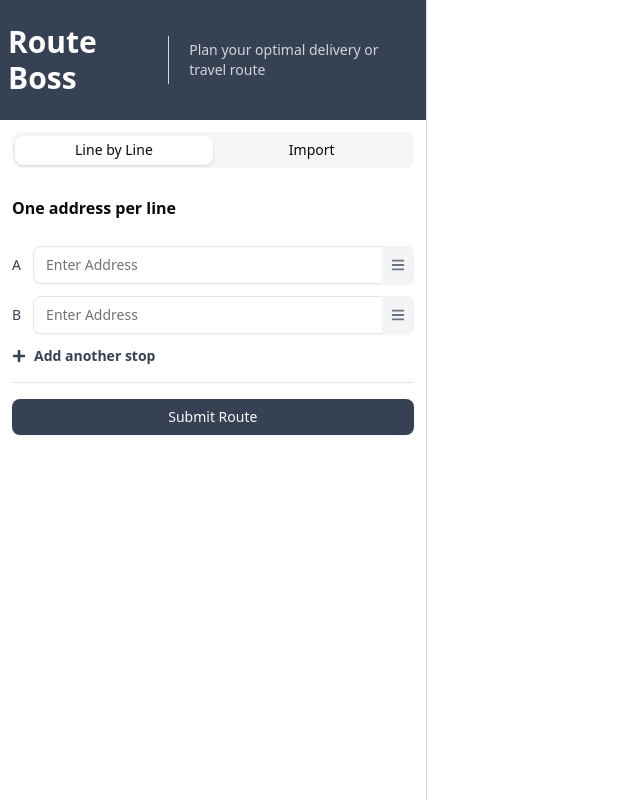
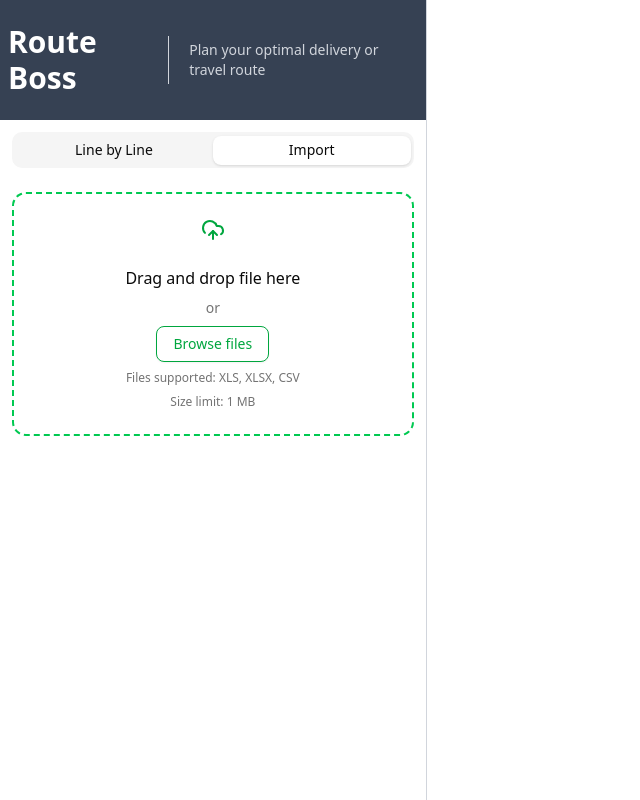
Before and after one commit to ReneMSdev/route-planner-nextjs, a Next.js app: page / in a window 1280 px wide. Shown: the whole page, without its empty margins (0-640 px from the left). Built offline with nearby package versions, Linux system fonts and the light colour scheme.

Commit message:
Set up ImportForm and file parsing logic

```diff
--- a/package.json
+++ b/package.json
@@ -20,10 +20,13 @@
     "clsx": "^2.1.1",
     "lucide-react": "^0.509.0",
     "next": "15.3.2",
+    "papaparse": "^5.5.2",
     "react": "^19.0.0",
     "react-dom": "^19.0.0",
+    "react-dropzone": "^14.3.8",
     "react-icons": "^5.5.0",
-    "tailwind-merge": "^3.2.0"
+    "tailwind-merge": "^3.2.0",
+    "xlsx": "^0.18.5"
   },
   "devDependencies": {
     "@eslint/eslintrc": "^3",
--- a/src/app/page.js
+++ b/src/app/page.js
@@ -1,11 +1,25 @@
 'use client'
 
+import { useState } from 'react'
 import { Tabs, TabsList, TabsTrigger, TabsContent } from '@/components/ui/tabs'
 import { Separator } from '@/components/ui/separator'
 import AddressForm from '@/components/AddressForm/AddressForm'
 import ImportForm from '@/components/ImportForm'
+import { parseFile } from '@/components/ImportForm/parseFile'
 
 export default function Home() {
+  const [activeTab, setActiveTab] = useState('import')
+  const [addresses, setAddresses] = useState(['', ''])
+
+  const handleFileAccepted = (file) => {
+    parseFile(file, (parsedAddresses) => {
+      if (parsedAddresses.length > 0) {
+        setAddresses(parsedAddresses)
+        setActiveTab('line') // auto-switch to Line by line tab
+      }
+    })
+  }
+
   return (
     <div className='flex h-screen'>
       {/* Left Column */}
@@ -21,7 +35,8 @@ export default function Home() {
 
         {/* Tabs */}
         <Tabs
-          defaultValue='line'
+          value={activeTab}
+          onValueChange={setActiveTab}
           className='p-3'
         >
           <TabsList className='grid w-full grid-cols-2'>
@@ -40,11 +55,14 @@ export default function Home() {
           </TabsList>
 
           <TabsContent value='line'>
-            <AddressForm />
+            <AddressForm
+              stops={addresses}
+              setStops={setAddresses}
+            />
           </TabsContent>
 
           <TabsContent value='import'>
-            <ImportForm />
+            <ImportForm onFileAccepted={handleFileAccepted} />
           </TabsContent>
         </Tabs>
       </div>
--- a/src/components/AddressForm/AddressForm.jsx
+++ b/src/components/AddressForm/AddressForm.jsx
@@ -1,6 +1,5 @@
 'use client'
 
-import { useState } from 'react'
 import { DndContext, closestCenter } from '@dnd-kit/core'
 import { arrayMove, SortableContext, verticalListSortingStrategy } from '@dnd-kit/sortable'
 
@@ -10,9 +9,7 @@ import { Separator } from '@/components/ui/separator'
 import { Card, CardHeader, CardTitle, CardContent } from '@/components/ui/card'
 import { FaPlus } from 'react-icons/fa'
 
-export default function AddressForm() {
-  const [stops, setStops] = useState(['', ''])
-
+export default function AddressForm({ stops, setStops }) {
   const handleAddStop = () => {
     setStops([...stops, ''])
   }
--- a/src/components/ImportForm.jsx
+++ /dev/null
@@ -1,17 +0,0 @@
-'use client'
-
-import { Card, CardHeader, CardTitle, CardContent } from '@/components/ui/card'
-
-export default function ImportForm() {
-  return (
-    <Card className='border-none shadow-none m-0'>
-      <CardHeader className='px-0'>
-        <CardTitle>Import CSV or Excel</CardTitle>
-      </CardHeader>
-      <CardContent className='px-0'>
-        <p>Upload a CSV or XLSX file with a list of addresses.</p>
-        <p>Each row should contain one address.</p>
-      </CardContent>
-    </Card>
-  )
-}
--- /dev/null
+++ b/src/components/ImportForm/ImportForm.jsx
@@ -0,0 +1,65 @@
+// File: components/ImportForm/ImportForm.js
+'use client'
+
+import { useCallback } from 'react'
+import { useDropzone } from 'react-dropzone'
+import { Button } from '@/components/ui/button'
+import { Card, CardContent, CardHeader } from '@/components/ui/card'
+import { UploadCloud } from 'lucide-react'
+
+export default function ImportForm({ onFileAccepted }) {
+  const onDrop = useCallback(
+    (acceptedFiles) => {
+      if (acceptedFiles && acceptedFiles.length > 0) {
+        onFileAccepted(acceptedFiles[0])
+      }
+    },
+    [onFileAccepted]
+  )
+
+  const {
+    getRootProps,
+    getInputProps,
+    isDragActive,
+    open: openFileDialog,
+  } = useDropzone({
+    onDrop,
+    noClick: true,
+    noKeyboard: true,
+    accept: {
+      'text/csv': ['.csv'],
+      'application/vnd.ms-excel': ['.xls'],
+      'application/vnd.openxmlformats-officedocument.spreadsheetml.sheet': ['.xlsx'],
+    },
+    maxSize: 1024 * 1024, // 1 MB
+  })
+
+  return (
+    <Card className='mt-4 border-dashed border-2 border-green-500 bg-white shadow-none'>
+      <CardHeader className='flex items-center justify-center'>
+        <UploadCloud className='text-green-600 text-md' />
+      </CardHeader>
+
+      <CardContent className='text-center space-y-2'>
+        <div {...getRootProps({ className: 'flex flex-col items-center cursor-pointer' })}>
+          <input {...getInputProps()} />
+          <p className='font-medium'>Drag and drop file here</p>
+        </div>
+
+        <p className='text-sm text-muted-foreground'>or</p>
+
+        <Button
+          type='button'
+          variant='outline'
+          onClick={openFileDialog}
+          className='text-green-600 border-green-600 hover:bg-green-50'
+        >
+          Browse files
+        </Button>
+
+        <p className='text-xs text-muted-foreground'>Files supported: XLS, XLSX, CSV</p>
+        <p className='text-xs text-muted-foreground'>Size limit: 1 MB</p>
+      </CardContent>
+    </Card>
+  )
+}
--- /dev/null
+++ b/src/components/ImportForm/index.js
@@ -0,0 +1 @@
+export { default } from './ImportForm'
--- /dev/null
+++ b/src/components/ImportForm/parseFile.js
@@ -0,0 +1,40 @@
+// File: components/ImportForm/parseFile.js
+import * as XLSX from 'xlsx'
+import Papa from 'papaparse'
+
+/**
+ * Reads and parses a CSV, XLS, or XLSX file to extract addresses.
+ * Calls onComplete(addresses: string[]) when parsing is done.
+ */
+export async function parseFile(file, onComplete) {
+  const fileName = file.name.toLowerCase()
+
+  if (fileName.endsWith('.csv')) {
+    Papa.parse(file, {
+      complete: (results) => {
+        const addresses = results.data
+          .flat()
+          .map((entry) => String(entry).trim())
+          .filter(Boolean)
+        onComplete(addresses)
+      },
+      error: (err) => {
+        console.error('CSV Parse Error:', err)
+        onComplete([])
+      },
+    })
+  } else if (fileName.endsWith('.xls') || fileName.endsWith('.xlsx')) {
+    const data = await file.arrayBuffer()
+    const workbook = XLSX.read(data, { type: 'array' })
+    const firstSheet = workbook.Sheets[workbook.SheetNames[0]]
+    const sheetData = XLSX.utils.sheet_to_json(firstSheet, { header: 1 })
+    const addresses = sheetData
+      .flat()
+      .map((entry) => String(entry).trim())
+      .filter(Boolean)
+    onComplete(addresses)
+  } else {
+    console.warn('Unsupported file type')
+    onComplete([])
+  }
+}
```
Also changed, not shown: 1 other file (tests, documents, lock files or other folders).
